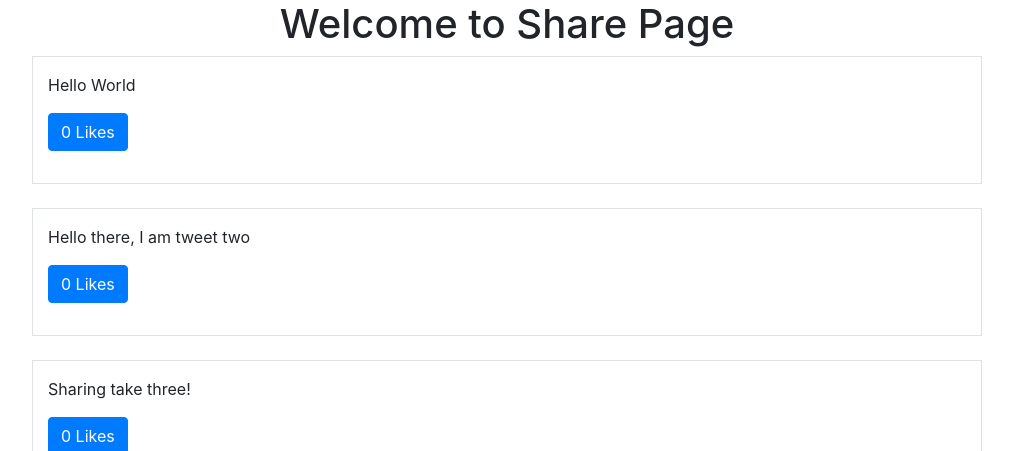
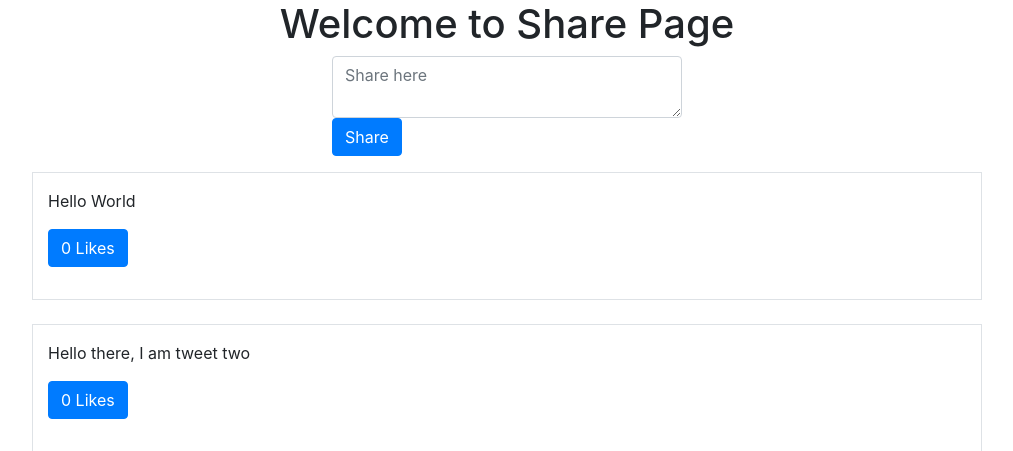
Before and after one commit to mclarkef90/pythonPractice, a Django app: page / in a window 1280 px wide. Shown: the part 56-507 px from the top of the page, without its empty margins (133-1146 px from the left). Run offline with Django 3.2, Linux system fonts and the light colour scheme; data comes from the database, SQL or seed files in the repository; both versions use the stored data as it was after the commit.

Commit message:
added create form to formatted home page

```diff
--- a/templates/pages/home.html
+++ b/templates/pages/home.html
@@ -2,9 +2,22 @@
 
 {% block content %}
 
+<div class='row mb-3'>
+    <div class="col-md-4 mx-auto col-10">
+        <form class='form' method='POST' action='/create-tweet'>
+            {% csrf_token %}
+            <input type='hidden' value='/' name='next'>
+            <textarea class= 'form-control' name='content' placeholder='Share here'></textarea>
+            <button type='submit' class='btn btn-primary'>Share</button>
+        </form>
+    </div>
+</div>
+
 <div class='row' id="tweets">
 
 </div>
+
+
 
 <script>
 
--- a/tweets/views.py
+++ b/tweets/views.py
@@ -1,5 +1,6 @@
-from django.shortcuts import render
+from django.shortcuts import render, redirect
 from django.http import HttpResponse, Http404, JsonResponse
+
 
 from .models import Tweet
 from .forms import TweetForm
@@ -11,9 +12,13 @@ def home_view(request, *args, **kwargs):
 
 def tweet_create_view(request, *args, **kwargs):
     form = TweetForm(request.POST or None)
+    next_url = request.POST.get("next") or None
+    print("next_url", next_url)
     if form.is_valid():
         obj = form.save(commit=False)
         obj.save()
+        if next_url != None:
+            return redirect(next_url)
         form = TweetForm()
     return render(request, "components/form.html", context={"form": form})
 
```
Also changed, not shown: db.sqlite3.
